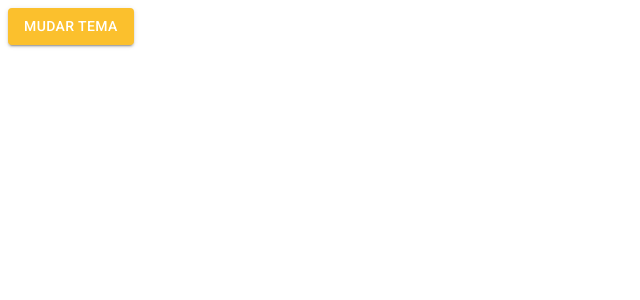
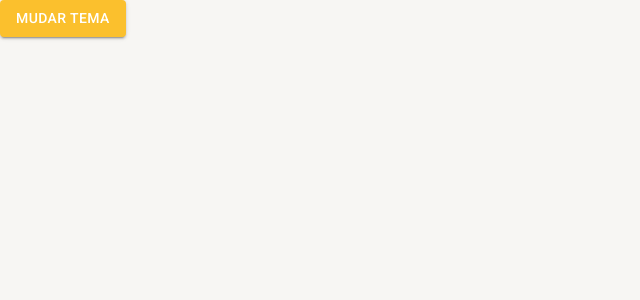
Before and after one commit to gabrielzopz/MaterialUi5, a React (Create React App) app: page /pagina-inicial in a window 1280 px wide. Shown: the top 300 px of the page, without its empty margins (0-640 px from the left). Built offline with nearby package versions, Linux system fonts and the light colour scheme.

Commit message:
feat: Adicionado tema escuro e troca de tema

```diff
--- a/public/index.html
+++ b/public/index.html
@@ -14,7 +14,7 @@
 
     <title>Materia Ui 5</title>
   </head>
-  <body>
+  <body style="margin: 0;padding: 0;">
     <noscript>You need to enable JavaScript to run this app.</noscript>
     <div id="root"></div>
 
--- a/src/routes/index.tsx
+++ b/src/routes/index.tsx
@@ -1,11 +1,13 @@
 import { Routes, Route, Navigate } from 'react-router-dom';
 import { Button } from '@mui/material';
+import { useAppThemeContext } from '../shared/contexts';
 
 export const AppRoutes = () => {
+    const { toggleTheme } = useAppThemeContext();
 
     return (
         <Routes>
-            <Route path="/pagina-inicial" element={<Button variant='contained' color='primary'>Mudar Tema</Button>}/>
+            <Route path="/pagina-inicial" element={<Button variant='contained' color='primary' onClick={toggleTheme}>Mudar Tema</Button>}/>
 
             <Route path="*" element={<Navigate to="/pagina-inicial" />} />
         </Routes>
--- /dev/null
+++ b/src/shared/contexts/ThemeContext.tsx
@@ -0,0 +1,43 @@
+import { createContext, useCallback, useContext, useMemo, useState } from 'react';
+import { ThemeProvider } from "@mui/material";
+import { LightTheme, DarkTheme } from "./../themes";
+import { Box } from '@mui/system';
+
+interface IThemeContextData {
+    themeName: 'light' | 'dark';
+    toggleTheme: () => void;
+}
+
+const ThemeContext = createContext({} as IThemeContextData);
+
+export const useAppThemeContext = () => {
+    return useContext(ThemeContext);
+}
+
+interface IAppThemeProviderProps {
+    children: React.ReactNode
+}
+
+export const AppThemeProvider: React.FC<IAppThemeProviderProps> = ({ children }) => {
+    const [themeName, setThemeName] = useState<'light' | 'dark'>('light');
+
+    const toggleTheme = useCallback(() => {
+        setThemeName(oldThemeName => oldThemeName === 'light' ? 'dark' : 'light');
+    }, []);
+
+    const theme = useMemo(() => {
+        if (themeName === 'light') return LightTheme;
+
+        return DarkTheme;
+    }, [themeName]);
+
+    return (
+        <ThemeContext.Provider value={{ themeName, toggleTheme }}>
+            <ThemeProvider theme={theme}>
+                <Box width="100vw" height="100vh" bgcolor={theme.palette.background.default}>
+                    {children}
+                </Box>
+            </ThemeProvider>
+        </ThemeContext.Provider>
+    );
+}
--- a/src/shared/contexts/index.ts
+++ b/src/shared/contexts/index.ts
@@ -1 +1 @@
-export {  };
+export * from './ThemeContext';
--- /dev/null
+++ b/src/shared/themes/Dark.ts
@@ -0,0 +1,23 @@
+import { createTheme } from '@mui/material';
+import { cyan, yellow } from '@mui/material/colors';
+
+export const DarkTheme = createTheme({
+    palette: {
+        primary: {
+            main: yellow[700],
+            dark: yellow[800],
+            light: yellow[500],
+            contrastText: '#ffffff',
+        },
+        secondary: {
+            main: cyan[500],
+            dark: cyan[400],
+            light: cyan[300],
+            contrastText: '#ffffff',
+        },
+        background: {
+            default: '#202124',
+            paper: '#303134',
+        }
+    }
+});
--- a/src/shared/themes/index.ts
+++ b/src/shared/themes/index.ts
@@ -1 +1,2 @@
 export * from './Light';
+export * from './Dark';
```
Also changed, not shown: src/App.tsx (+5 -5 lines).
